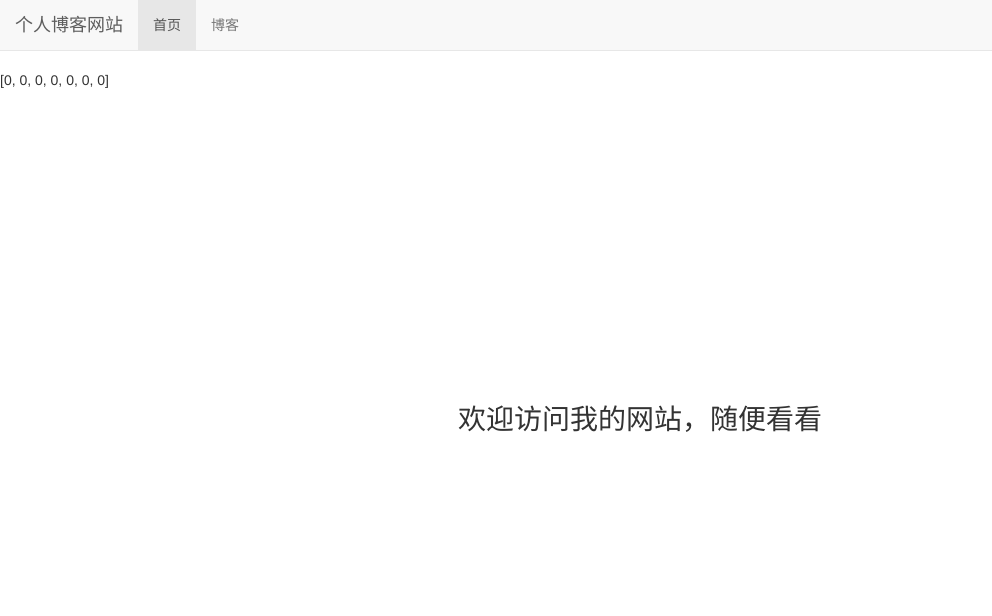
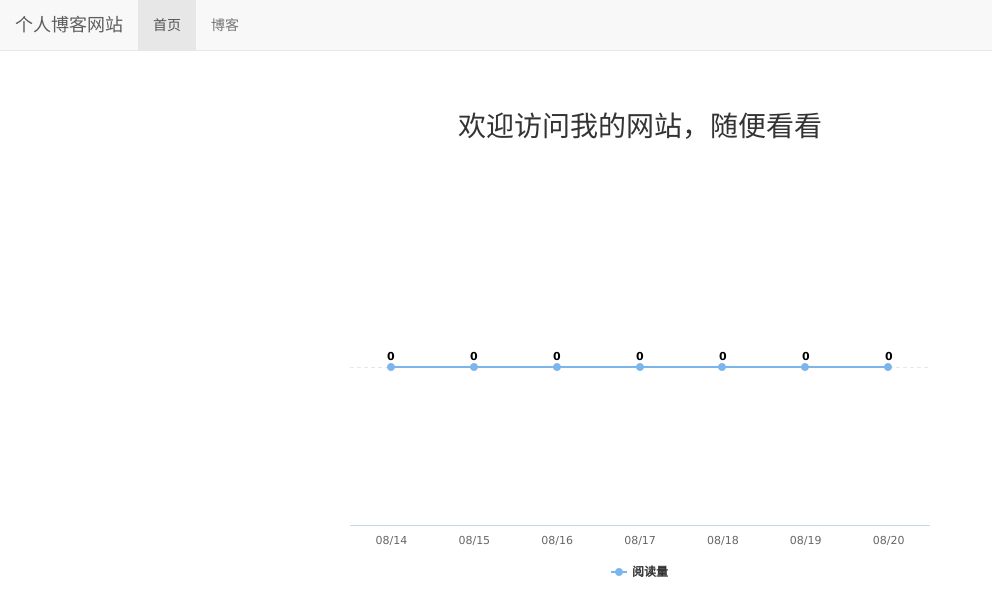
Before and after one commit to able8/Django-Course, a Django app: page / in a window 1280 px wide. Shown: the top 616 px of the page, without its empty margins (0-992 px from the left). Run offline with Django 3.2, Linux system fonts and the light colour scheme; data comes from the database, SQL or seed files in the repository; some libraries are stand-ins or nearby versions.

Commit message:
p20 使用图表显示数据7天阅读量

```diff
--- a/mysite/mysite/views.py
+++ b/mysite/mysite/views.py
@@ -6,7 +6,8 @@ from blog.models import Blog
 
 def home(request):
     blog_content_type = ContentType.objects.get_for_model(Blog)
-    read_nums = get_seven_days_read_data(blog_content_type)
+    dates, read_nums = get_seven_days_read_data(blog_content_type)
     context = {}
+    context['dates'] = dates
     context['read_nums'] = read_nums
     return render_to_response('home.html', context)
--- a/mysite/read_statistics/utils.py
+++ b/mysite/read_statistics/utils.py
@@ -28,11 +28,13 @@ def read_statistics_one_read(request, obj):
 # 统计最近7天阅读量
 def get_seven_days_read_data(content_type):
     today = timezone.now().date()
+    dates = []
     read_nums = []
     for i in range(6, -1, -1):
         date = today - datetime.timedelta(days=i)
+        dates.append(date.strftime('%m/%d'))
         read_details = ReadDetail.objects.filter(
             content_type=content_type, date=date)
         result = read_details.aggregate(read_num_sum=Sum('read_num'))  # 聚合
         read_nums.append(result['read_num_sum'] or 0) # 空则为0
-    return read_nums
+    return dates, read_nums
--- a/mysite/static/home.css
+++ b/mysite/static/home.css
@@ -1,7 +1,12 @@
 h3.home-content {
     font-size: 2em;
-    position: absolute;
-    left: 50%;
-    top: 50%;
-    transform: translate(-50%, -50%);
+    text-align: center;
+    margin-top: 4em;
+    margin-bottom: 2em;
 }
+
+div#container {
+    margin: 0 auto;
+    height:400px;
+    width: 600px;
+}
--- a/mysite/templates/home.html
+++ b/mysite/templates/home.html
@@ -8,9 +8,47 @@
 {% endblock title %}
 {% block header_extends %}
     <link rel="stylesheet" href="{% static 'home.css' %}">
+    <script src="http://cdn.hcharts.cn/highcharts/highcharts.js"></script>
 {% endblock header_extends %}
 
 {% block content %}
     <h3 class="home-content">欢迎访问我的网站，随便看看</h3>
-    <p>{{ read_nums }}</p>
+    <!-- 图表容器 DOM -->
+    <div id="container"></div>
+    <script>
+        // 图表配置
+        var options = {
+            chart: {
+                type: 'line'                          //指定图表的类型，默认是折线图（line）
+            },
+            title: {
+                text: null                 // 标题
+            },
+            xAxis: {
+                categories: {{ dates|safe }},  // x 轴分类
+                tickmarkPlacement: 'on',
+            },
+            yAxis: {
+                title: {
+                    text: null               // y 轴标题
+                },
+                labels: { enabled: false},
+                gridLineDashStyle: 'Dash',
+            },
+            series: [{                              // 数据列
+                name: '阅读量',                        // 数据列名
+                data: {{ read_nums }},                  // 数据
+            }],
+            plotOptions: {
+                line: {
+                    dataLabels: {
+                        enabled: true
+                    }
+                }
+            },
+            credits: { enabled: false},
+        };
+        // 图表初始化函数
+        var chart = Highcharts.chart('container', options);
+    </script>
 {% endblock content %}
```
Also changed, not shown: README.md.
